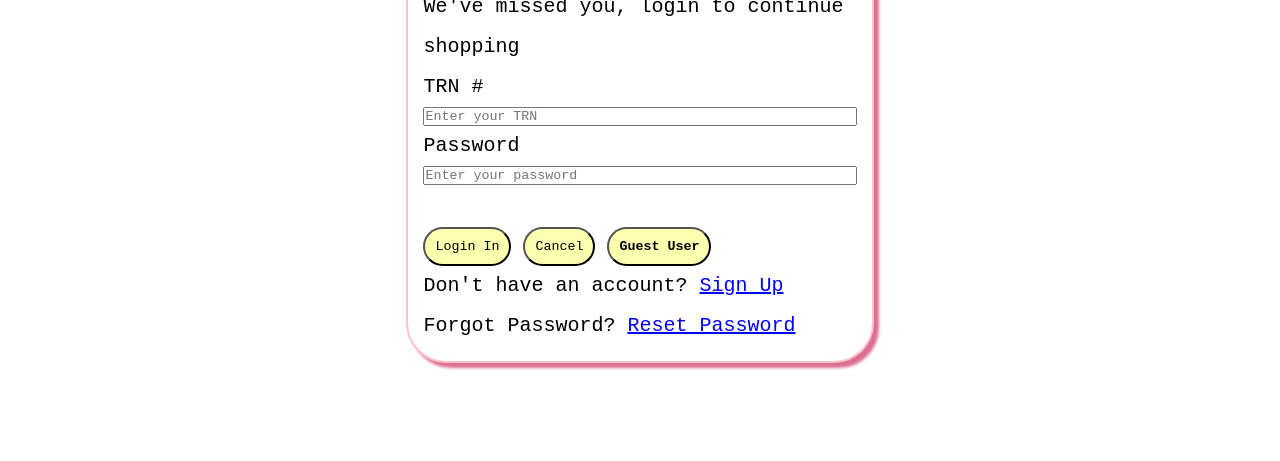
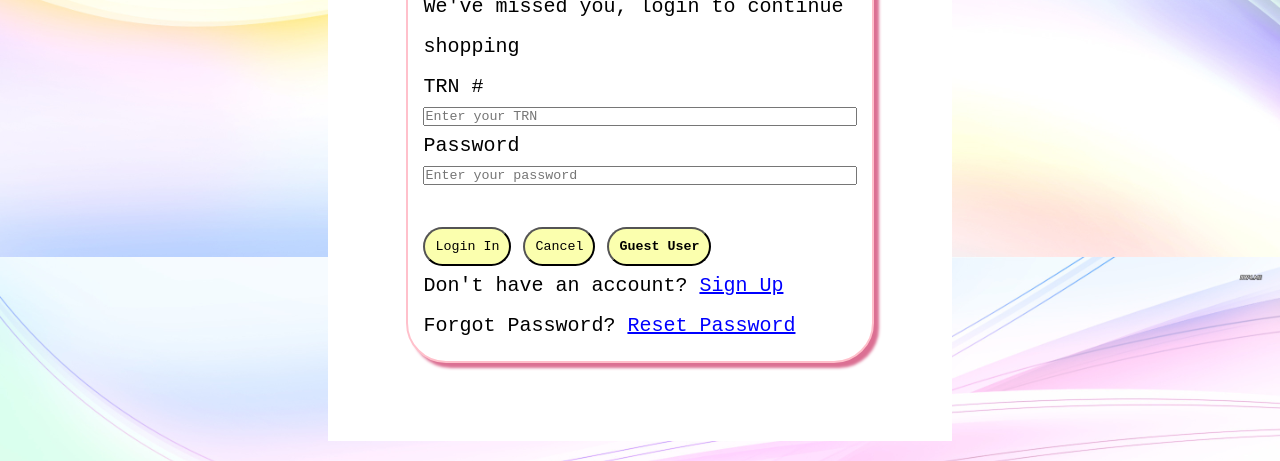
Before and after one commit to Danielle-UI/Woven-Imagonations-Fri7pm, a plain HTML site: page Codes/index.html in a window 1280 px wide. Shown: the part 543-1004 px from the top of the page. Drawn offline with Linux system fonts and the light colour scheme; the site is published under a folder, as on GitHub Pages, so addresses that start at the root find nothing.

Commit message:
Update styles.css

```diff
--- a/styles.css
+++ b/styles.css
@@ -21,7 +21,7 @@ Friday @7pm
 }
 /*1.a element selector*/
 body{
-    background-image: url('/Assets/background.jpg');
+    background-image: url('Assets/background.jpg');
     background-repeat: no-repeat;
     background-size: cover;
     background-position: center;
```
